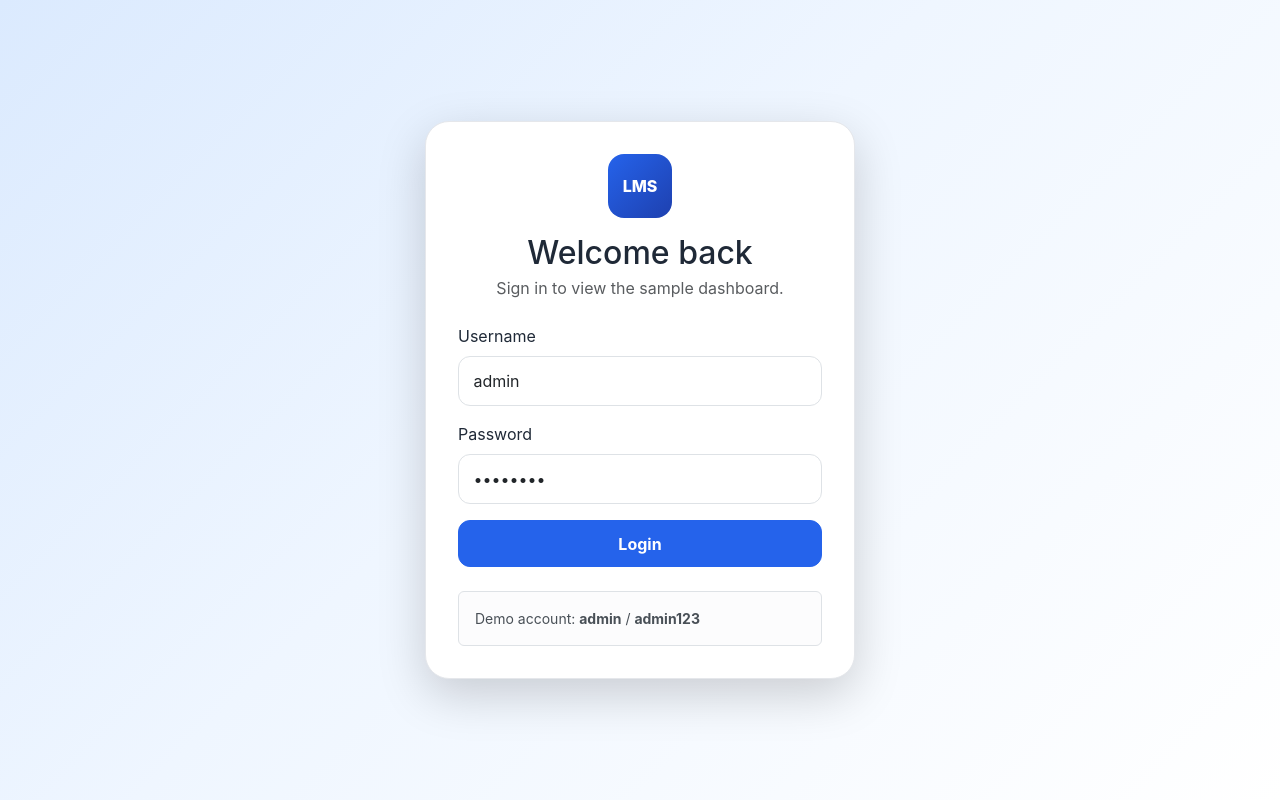
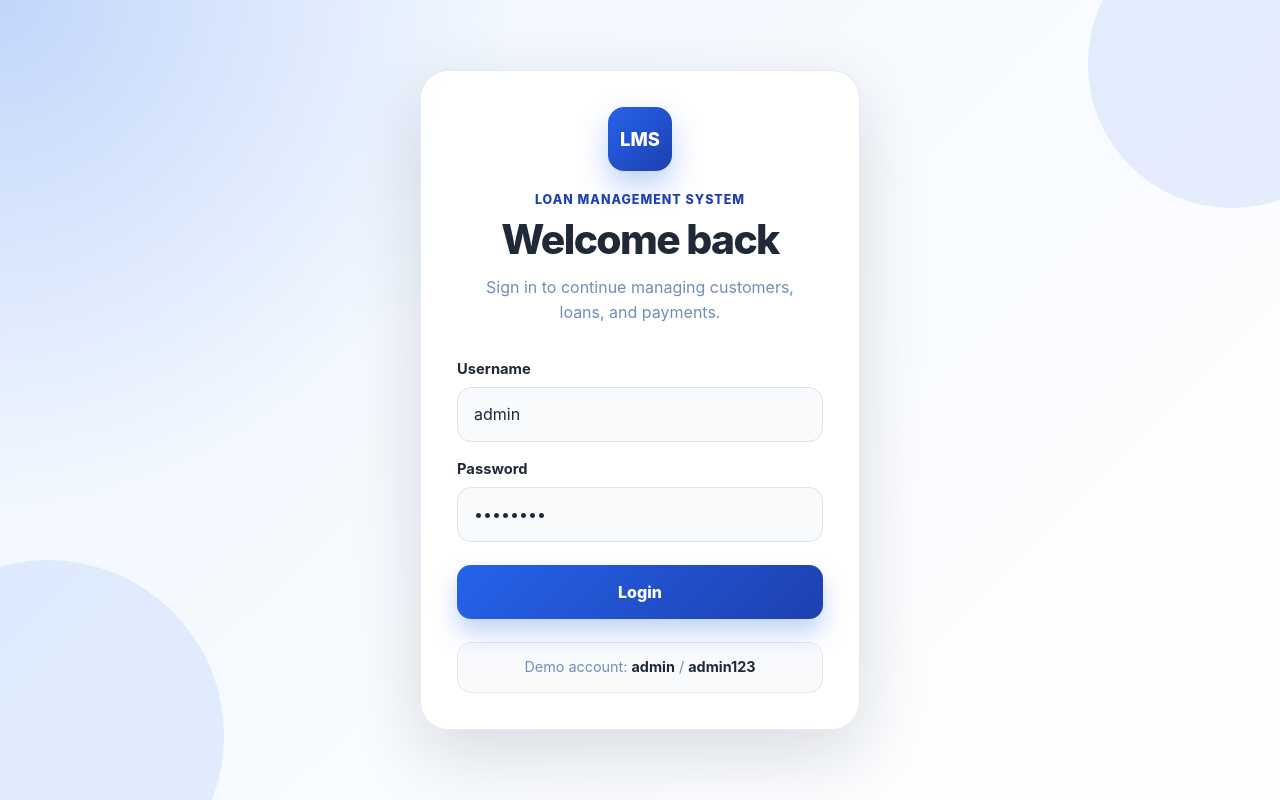
Before and after one commit to ouchsaonissa/Loan-Management-System, a React (Vite) app in the folder frontend/: page / in a window 1280 px wide. Built offline with nearby package versions, Linux system fonts and the light colour scheme.

Commit message:
Improve login page UI

```diff
--- a/frontend/src/pages/Login.jsx
+++ b/frontend/src/pages/Login.jsx
@@ -1,30 +1,47 @@
 function Login({ onLogin }) {
   return (
-    <div className="login-page">
-      <div className="login-card shadow-lg">
-        <div className="text-center mb-4">
-          <div className="login-logo mx-auto">LMS</div>
-          <h2 className="mt-3 mb-1">Welcome back</h2>
-          <p className="text-muted mb-0">Sign in to view the sample dashboard.</p>
+    <main className="login-page">
+      <section className="login-card" aria-labelledby="login-title">
+        <div className="login-header">
+          <div className="login-logo" aria-hidden="true">LMS</div>
+          <p className="login-kicker">Loan Management System</p>
+          <h1 id="login-title">Welcome back</h1>
+          <p className="login-subtitle">Sign in to continue managing customers, loans, and payments.</p>
         </div>
 
-        <form onSubmit={onLogin}>
-          <div className="mb-3">
-            <label className="form-label" htmlFor="username">Username</label>
-            <input className="form-control" id="username" type="text" defaultValue="admin" />
+        <form className="login-form" onSubmit={onLogin}>
+          <div className="login-field">
+            <label htmlFor="username">Username</label>
+            <input
+              id="username"
+              name="username"
+              type="text"
+              placeholder="Enter username"
+              autoComplete="username"
+              defaultValue="admin"
+            />
           </div>
-          <div className="mb-3">
-            <label className="form-label" htmlFor="password">Password</label>
-            <input className="form-control" id="password" type="password" defaultValue="admin123" />
+
+          <div className="login-field">
+            <label htmlFor="password">Password</label>
+            <input
+              id="password"
+              name="password"
+              type="password"
+              placeholder="Enter password"
+              autoComplete="current-password"
+              defaultValue="admin123"
+            />
           </div>
-          <button className="btn btn-primary w-100" type="submit">Login</button>
+
+          <button className="login-button" type="submit">Login</button>
         </form>
 
-        <div className="alert alert-light border mt-4 mb-0 small">
+        <p className="login-note">
           Demo account: <strong>admin</strong> / <strong>admin123</strong>
-        </div>
-      </div>
-    </div>
+        </p>
+      </section>
+    </main>
   );
 }
 
--- a/frontend/src/styles/style.css
+++ b/frontend/src/styles/style.css
@@ -30,20 +30,54 @@ textarea {
 
 .login-page {
   align-items: center;
-  background: linear-gradient(135deg, #dbeafe 0%, #eff6ff 45%, #ffffff 100%);
+  background:
+    radial-gradient(circle at top left, rgba(37, 99, 235, 0.22), transparent 32rem),
+    linear-gradient(135deg, #eef6ff 0%, #f8fbff 52%, #ffffff 100%);
   display: flex;
   justify-content: center;
   min-height: 100vh;
+  overflow: hidden;
   padding: 1.5rem;
+  position: relative;
+}
+
+.login-page::before,
+.login-page::after {
+  background: rgba(37, 99, 235, 0.1);
+  border-radius: 999px;
+  content: "";
+  position: absolute;
+}
+
+.login-page::before {
+  height: 18rem;
+  right: -6rem;
+  top: -5rem;
+  width: 18rem;
+}
+
+.login-page::after {
+  bottom: -7rem;
+  height: 22rem;
+  left: -8rem;
+  width: 22rem;
 }
 
 .login-card {
-  background: #ffffff;
-  border: 1px solid var(--card-border);
-  border-radius: 24px;
-  max-width: 430px;
-  padding: 2rem;
+  background: rgba(255, 255, 255, 0.92);
+  border: 1px solid rgba(229, 231, 235, 0.9);
+  border-radius: 28px;
+  box-shadow: 0 24px 70px rgba(15, 23, 42, 0.14);
+  max-width: 440px;
+  padding: 2.25rem;
+  position: relative;
   width: 100%;
+  z-index: 1;
+}
+
+.login-header {
+  margin-bottom: 2rem;
+  text-align: center;
 }
 
 .login-logo,
@@ -58,8 +92,103 @@ textarea {
 }
 
 .login-logo {
+  box-shadow: 0 14px 30px rgba(37, 99, 235, 0.3);
+  font-size: 1.15rem;
   height: 64px;
+  margin: 0 auto 1.25rem;
   width: 64px;
+}
+
+.login-kicker {
+  color: var(--primary-dark);
+  font-size: 0.78rem;
+  font-weight: 800;
+  letter-spacing: 0.08em;
+  margin: 0 0 0.5rem;
+  text-transform: uppercase;
+}
+
+.login-header h1 {
+  color: var(--text-main);
+  font-size: clamp(2rem, 6vw, 2.55rem);
+  font-weight: 800;
+  letter-spacing: -0.04em;
+  line-height: 1.05;
+  margin: 0;
+}
+
+.login-subtitle {
+  color: var(--text-muted);
+  line-height: 1.6;
+  margin: 0.85rem auto 0;
+  max-width: 22rem;
+}
+
+.login-form {
+  display: grid;
+  gap: 1rem;
+}
+
+.login-field {
+  display: grid;
+  gap: 0.45rem;
+}
+
+.login-field label {
+  color: var(--text-main);
+  font-size: 0.92rem;
+  font-weight: 700;
+}
+
+.login-field input {
+  background: #f8fafc;
+  border: 1px solid #dbe3ef;
+  border-radius: 14px;
+  color: var(--text-main);
+  outline: none;
+  padding: 0.9rem 1rem;
+  transition: border-color 0.2s ease, box-shadow 0.2s ease, background 0.2s ease;
+  width: 100%;
+}
+
+.login-field input:focus {
+  background: #ffffff;
+  border-color: var(--primary);
+  box-shadow: 0 0 0 4px rgba(37, 99, 235, 0.14);
+}
+
+.login-button {
+  background: linear-gradient(135deg, var(--primary), var(--primary-dark));
+  border: 0;
+  border-radius: 14px;
+  box-shadow: 0 14px 24px rgba(37, 99, 235, 0.28);
+  color: #ffffff;
+  cursor: pointer;
+  font-weight: 800;
+  margin-top: 0.45rem;
+  padding: 0.95rem 1rem;
+  transition: box-shadow 0.2s ease, transform 0.2s ease;
+  width: 100%;
+}
+
+.login-button:hover {
+  box-shadow: 0 18px 30px rgba(37, 99, 235, 0.34);
+  transform: translateY(-1px);
+}
+
+.login-note {
+  background: #f8fafc;
+  border: 1px solid var(--card-border);
+  border-radius: 14px;
+  color: var(--text-muted);
+  font-size: 0.9rem;
+  margin: 1.4rem 0 0;
+  padding: 0.85rem 1rem;
+  text-align: center;
+}
+
+.login-note strong {
+  color: var(--text-main);
 }
 
 .app-shell {
```
